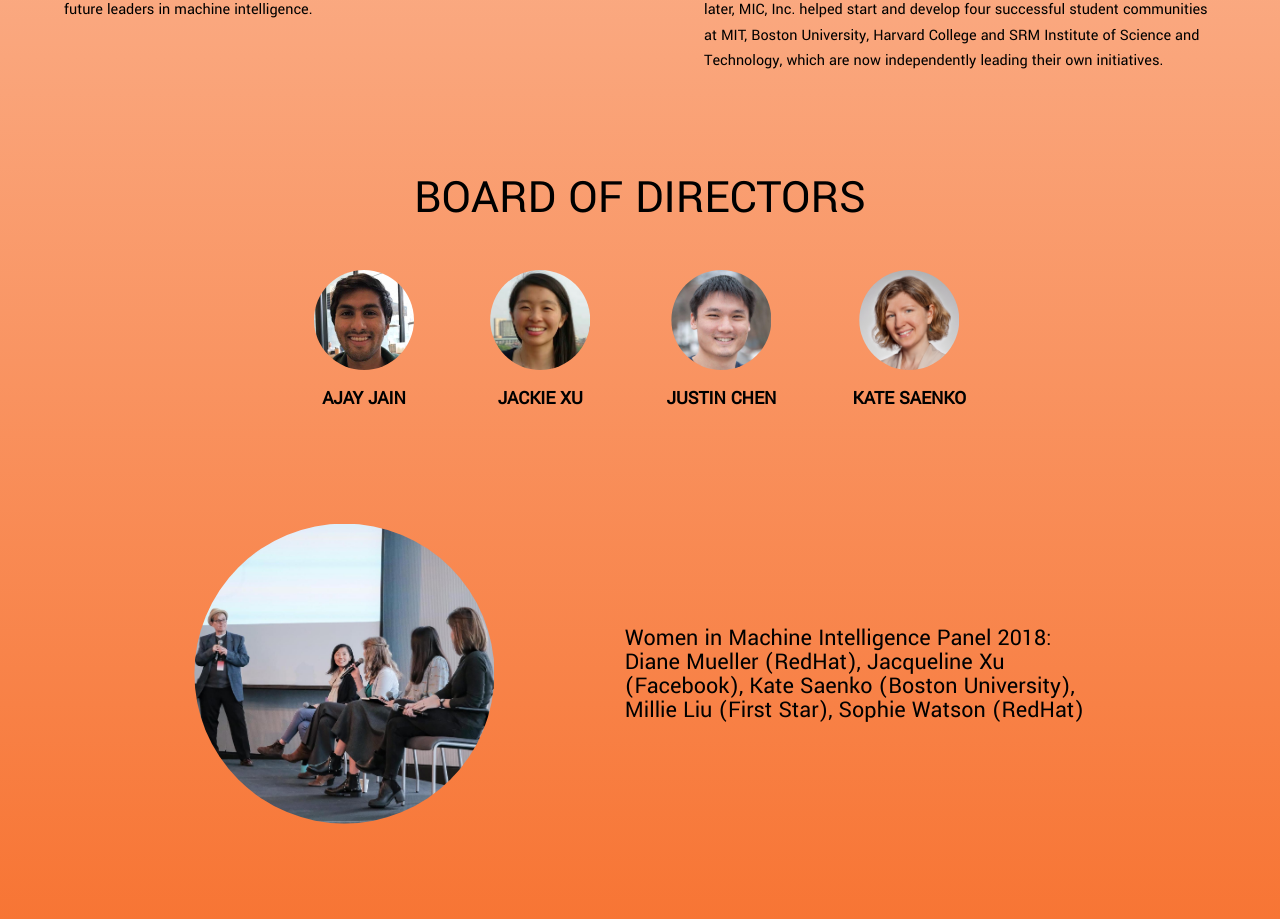
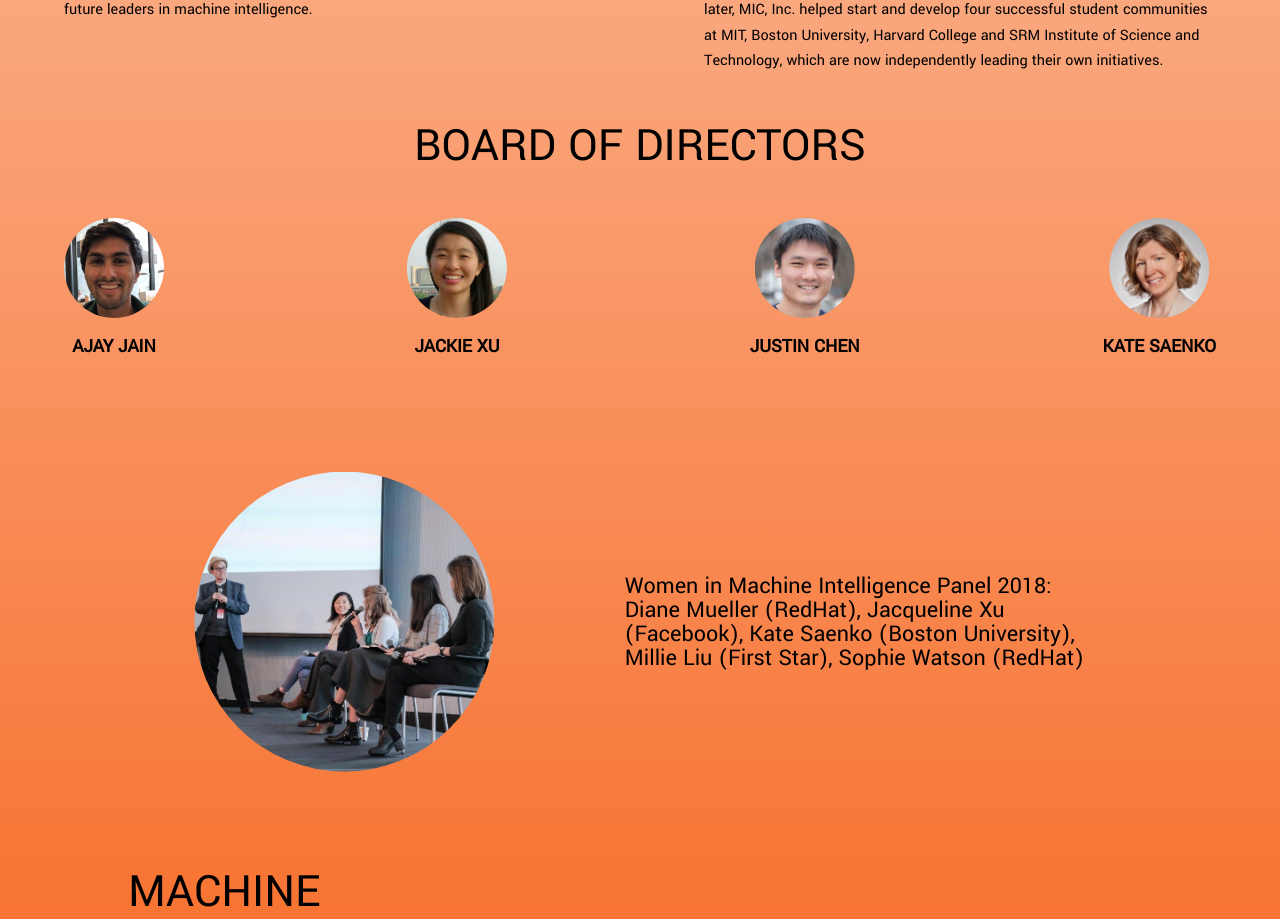
Before and after one commit to MICInc/website2, a Vue app: page / in a window 1280 px wide. Shown: the part 1558-2477 px from the top of the page. Built offline with nearby package versions, Linux system fonts and the light colour scheme.

Commit message:
Finished breakpoints for board of directors

```diff
--- a/src/components/About.vue
+++ b/src/components/About.vue
@@ -6,7 +6,6 @@
 				<span class="sub_label">{{ l.heading }}</span>&emsp;{{ l.text }}
 			</p>
 		</div>
-		<!-- <img src="assets/img/mic_origins_2016.jpg"> -->
 		<div class="board">
 			<h1>board of directors</h1>
 			<div class="director">
@@ -49,6 +48,10 @@
 }
 
 @media screen and (max-width: 600px) {
+	.sect {
+		display: inline-block;
+	}
+
 	.content {
 			flex-direction: column;
 	}
@@ -65,8 +68,20 @@
 		margin-bottom: 10px;
 	}
 
-	.sect {
-		display: inline-block;
+	.board {
+		width: 100%;
+	}
+
+	.board h1 {
+		margin: 1em 0;
+	}
+
+	.director {
+		display: flex;
+		flex-direction: row;
+		align-items: center;
+		flex-wrap: wrap;
+		justify-content: space-between;
 	}
 }
 
@@ -85,6 +100,24 @@
 	.content p {
 		margin: 0 4em 1em 4em;
 	}
+
+	.board h1 {
+		margin: 0;
+		text-align: center;
+		width: 100%;
+		margin: 1em 0;
+	}
+
+	.board {
+		width: 100%;
+	}
+
+	.director {
+		display: flex;
+		flex-direction: row;
+		justify-content: space-between;
+		padding: 0 4em;
+	}
 }
 
 /* Medium devices (landscape tablets, 768px and up) */
@@ -93,6 +126,18 @@
 		margin: 0;
 		padding: 0 4em;
 		margin-bottom: 1em;
+	}
+
+	.board {
+		width: 100%;
+	}
+
+	.board h1 {
+		margin: 1em 0;
+	}
+
+	.director {
+		padding: 0 4em;
 	}
 }
 
@@ -104,6 +149,10 @@
 
 	.content p {
 		width: 100%;
+	}
+
+	.board h1 {
+		margin: 1em 0;
 	}
 
 	.sub_label {
@@ -122,6 +171,10 @@
 	.content p {
 		margin: 0;
 		padding: 0 4em;
+	}
+
+	.board h1 {
+		margin: 1em 0;
 	}
 
 	.director {
```
